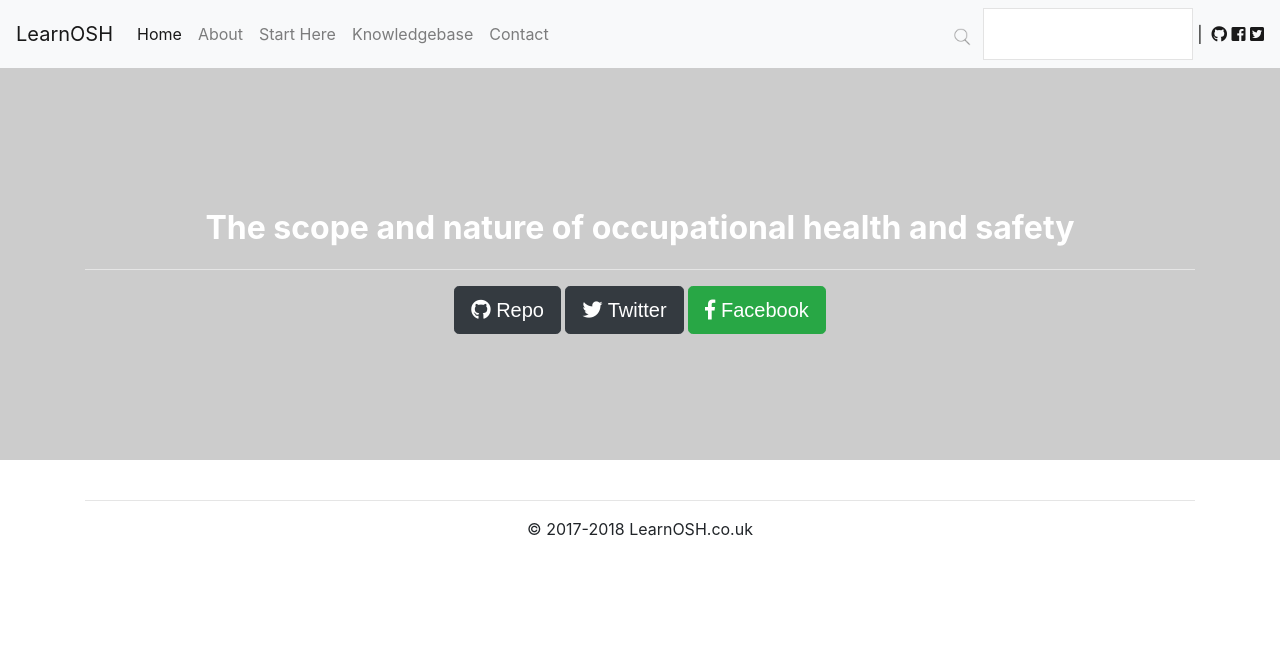
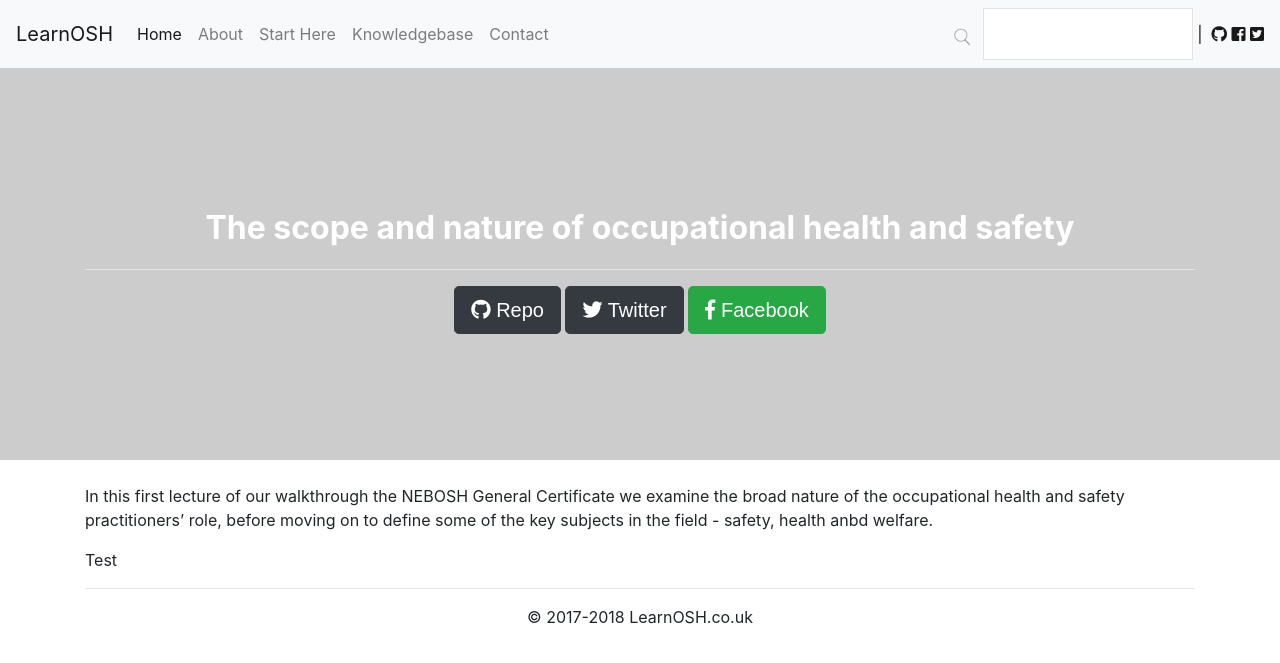
Before and after one commit to lee-perry/learnosh, a Jekyll site: the page built from NGC1/Element1/1.md, in a window 1280 px wide. Shown: the top 663 px of the page. Built offline with Jekyll 4.4.1, drawn with Linux system fonts in a browser that asks for light colours; nearby versions of some CDN libraries.

Commit message:
Update 1.md

```diff
--- a/NGC1/Element1/1.md
+++ b/NGC1/Element1/1.md
@@ -8,3 +8,6 @@ banner:
 image:
 video:
 ---
+In this first lecture of our walkthrough the NEBOSH General Certificate we examine the broad nature of the occupational health and safety practitioners' role, before moving on to define some of the key subjects in the field - safety, health anbd welfare.
+
+Test
```
